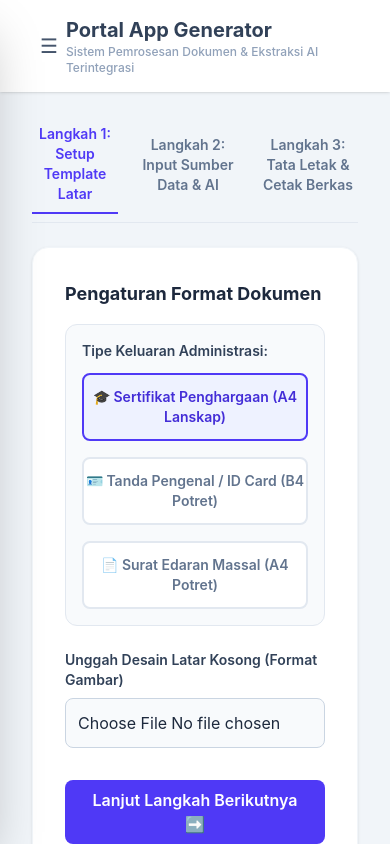
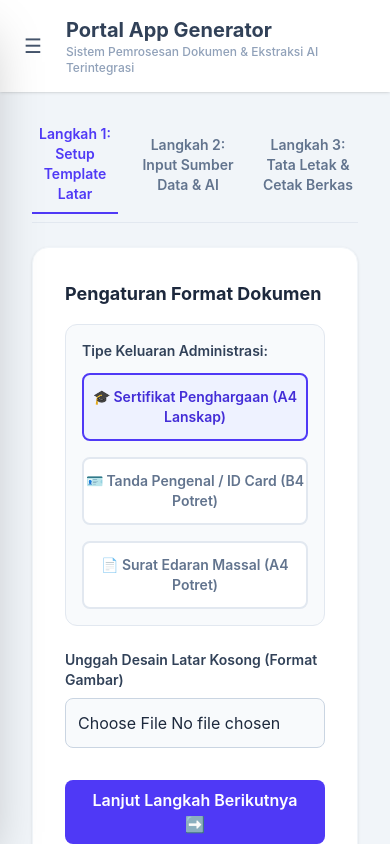
Before and after one commit to asadeo/generator-app, a React (Vite) app: page / in a window 390 px wide. Built offline with nearby package versions, Linux system fonts and the light colour scheme.

Commit message:
fix: hamburger position

```diff
--- a/src/App.jsx
+++ b/src/App.jsx
@@ -365,7 +365,7 @@ return (
       {/* CORE CANVAS WORKSPACE */}
       <main className="flex-1 flex flex-col h-full overflow-hidden relative">
         {/* TOP NAVBAR BANNER */}
-        <header className="bg-white px-8 py-4 flex justify-between items-center shadow-sm z-10">
+        <header className="bg-white px-4 md:px-8 py-4 flex items-center gap-4 shadow-sm z-10">
           {/* Tombol Hamburger Mobile */}
           <button
             className="md:hidden p-2 text-slate-600 hover:bg-slate-100 rounded-lg text-xl"
```
